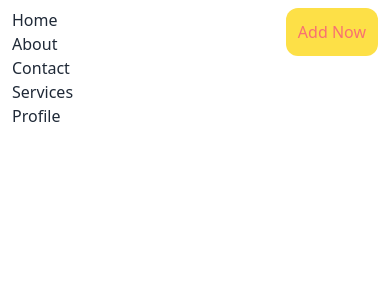
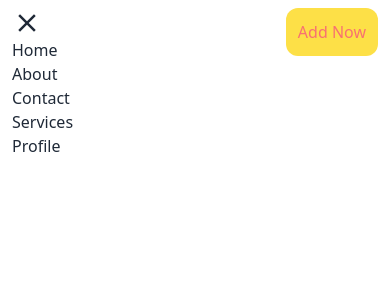
Before and after one commit to anikmondol/Price-Options-m-44-, a React (Vite) app: page / in a window 390 px wide. Shown: the top 300 px of the page. Built offline with nearby package versions, Linux system fonts and the light colour scheme.

Commit message:
create nev toggle and navar animation

```diff
--- a/package.json
+++ b/package.json
@@ -12,7 +12,8 @@
   "dependencies": {
     "prop-types": "^15.8.1",
     "react": "^18.2.0",
-    "react-dom": "^18.2.0"
+    "react-dom": "^18.2.0",
+    "react-icons": "^5.2.1"
   },
   "devDependencies": {
     "@types/react": "^18.2.66",
--- a/src/components/NavBar/NavBar.jsx
+++ b/src/components/NavBar/NavBar.jsx
@@ -1,8 +1,11 @@
+import { useState } from "react";
 import Link from "../Link/Link";
+import { CiMenuBurger } from "react-icons/ci";
+import { IoMdClose } from "react-icons/io";
 
 
 const NavBar = () => {
-
+    const [open, setOpen] = useState(false)
 
     const routes = [
         { id: 1, path: '/', name: 'Home' },
@@ -16,11 +19,22 @@ const NavBar = () => {
 
     return (
         <nav className="flex justify-between mx-3 items-start md:items-center mt-2">
+
+            <section>
+                <div className="md:hidden text-3xl" onClick={() => setOpen(!open)}>
+                    {
+                        open === true ? <CiMenuBurger></CiMenuBurger>  : <IoMdClose></IoMdClose>
+                    }
+
+
+
+                </div>
             <ul className="md:flex">
                 {
                     routes.map((route, index) => <Link key={index} route={route}></Link>)
                 }
             </ul>
+            </section>
             <button className="bg-yellow-300 text-red-400 p-3 rounded-xl font-medium">Add Now</button>
         </nav>
     );
```
Also changed, not shown: 1 other file (tests, documents, lock files or other folders).
